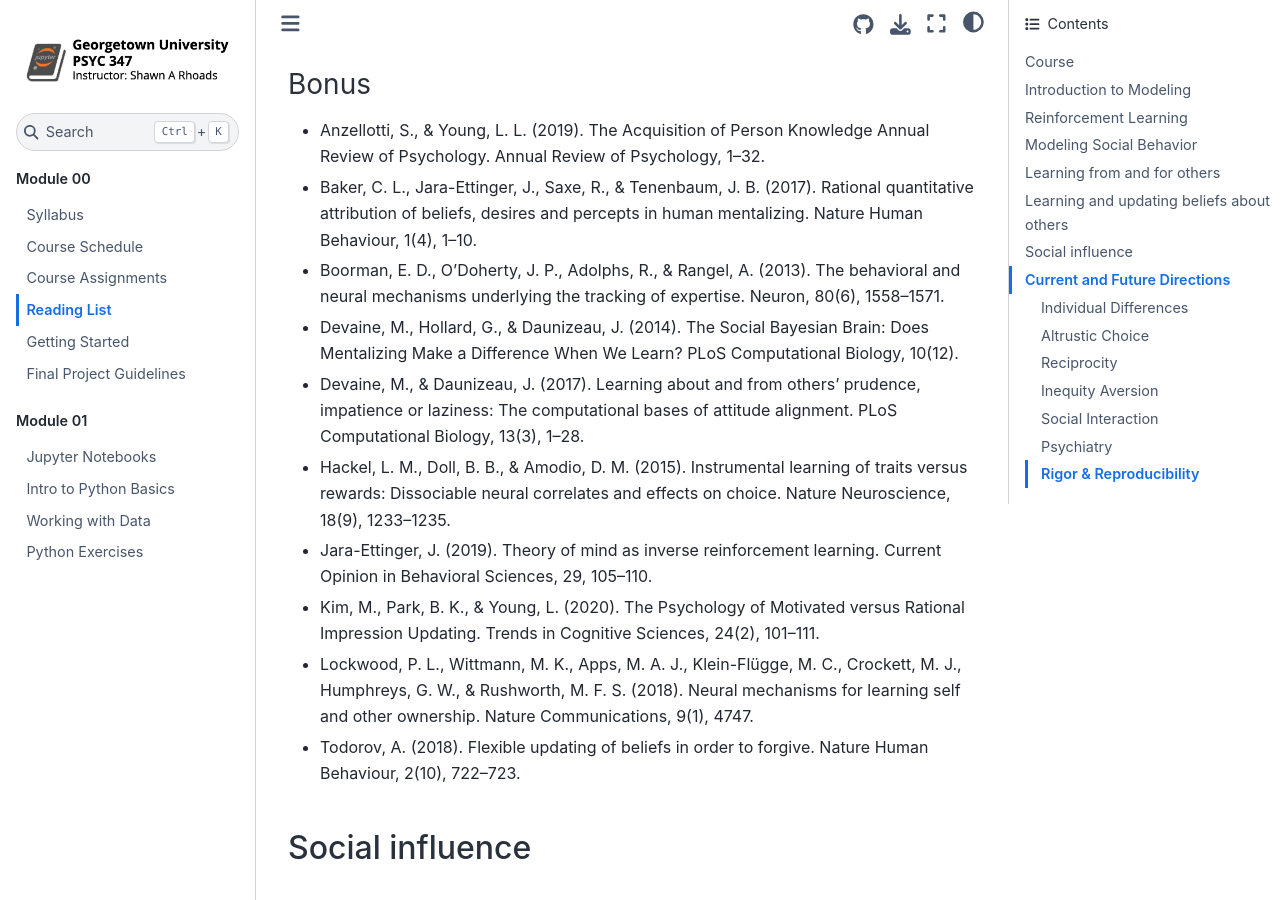
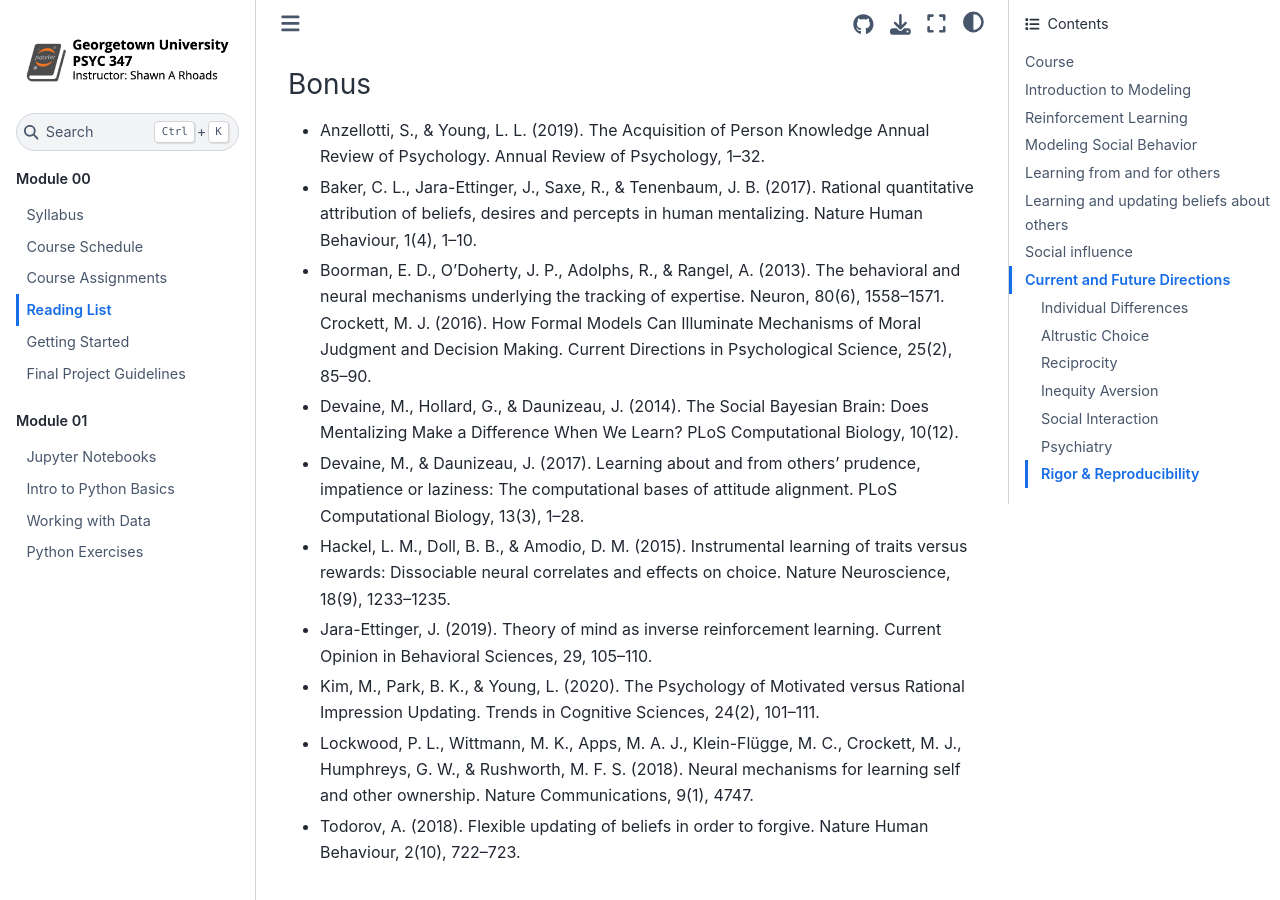
Before and after one commit to shawnrhoads/gu-psyc-347, a Jupyter Book: the page built from docs/module-00-03_Reading-List.md, in a window 1280 px wide and 900 px high, scrolled down 3638 px. Built offline with Jupyter Book 1.0.4 settings and Sphinx 7.4.7 and the Sphinx Book theme 1.1.4, drawn with Linux system fonts in a browser that asks for light colours.

Commit message:
added reading to list

```diff
--- a/docs/module-00-03_Reading-List.md
+++ b/docs/module-00-03_Reading-List.md
@@ -67,6 +67,7 @@ Cushman, F., & Gershman, S. (2019). Editors’ Introduction: Computational Appro
 - Anzellotti, S., & Young, L. L. (2019). The Acquisition of Person Knowledge Annual Review of Psychology. Annual Review of Psychology, 1–32.
 - Baker, C. L., Jara-Ettinger, J., Saxe, R., & Tenenbaum, J. B. (2017). Rational quantitative attribution of beliefs, desires and percepts in human mentalizing. Nature Human Behaviour, 1(4), 1–10.
 - Boorman, E. D., O’Doherty, J. P., Adolphs, R., & Rangel, A. (2013). The behavioral and neural mechanisms underlying the tracking of expertise. Neuron, 80(6), 1558–1571.
+Crockett, M. J. (2016). How Formal Models Can Illuminate Mechanisms of Moral Judgment and Decision Making. Current Directions in Psychological Science, 25(2), 85–90.
 - Devaine, M., Hollard, G., & Daunizeau, J. (2014). The Social Bayesian Brain: Does Mentalizing Make a Difference When We Learn? PLoS Computational Biology, 10(12).
 - Devaine, M., & Daunizeau, J. (2017). Learning about and from others’ prudence, impatience or laziness: The computational bases of attitude alignment. PLoS Computational Biology, 13(3), 1–28.
 - Hackel, L. M., Doll, B. B., & Amodio, D. M. (2015). Instrumental learning of traits versus rewards: Dissociable neural correlates and effects on choice. Nature Neuroscience, 18(9), 1233–1235.
```
